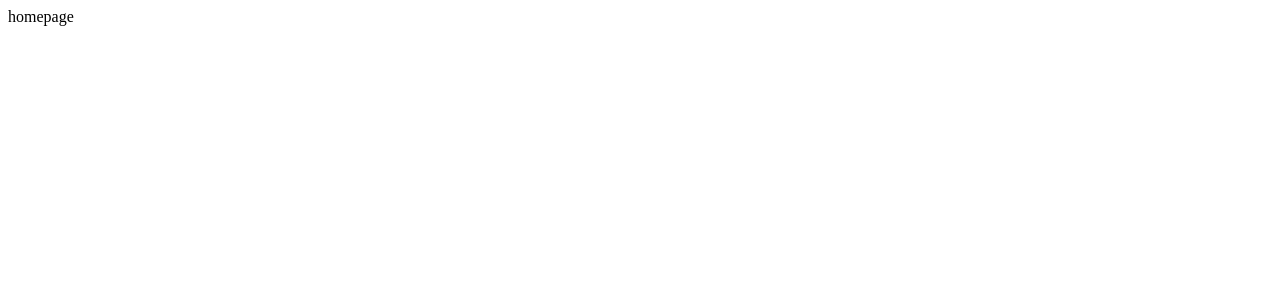
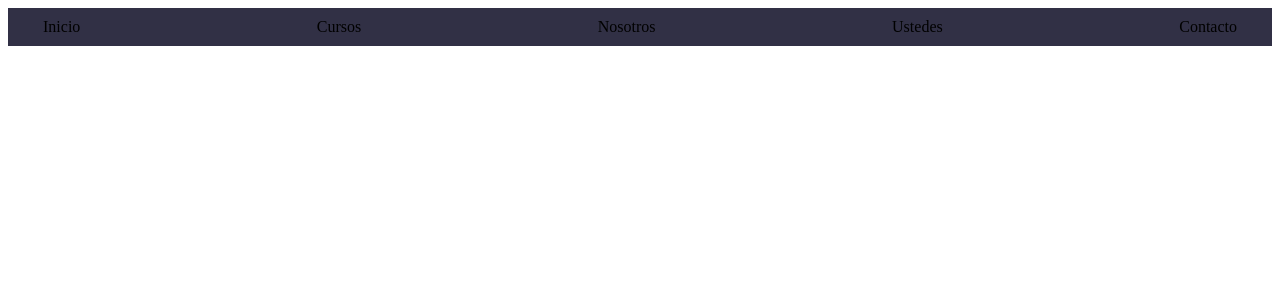
Before and after one commit to marcosgallardi/E-COMMERCE-FRONT, a React (Vite) app in the folder e-commerce/: page / in a window 1280 px wide. Shown: the top 300 px of the page. Built offline with nearby package versions, Linux system fonts and the light colour scheme.

Commit message:
avanzando en front

```diff
--- a/e-commerce/src/App.tsx
+++ b/e-commerce/src/App.tsx
@@ -1,4 +1,4 @@
-import React from 'react'
+
 import { Homepage } from './pages/homepage/homepage'
 
 function App() {
--- a/e-commerce/src/components/navbar/ItemNavbar.tsx
+++ b/e-commerce/src/components/navbar/ItemNavbar.tsx
@@ -1,7 +1,12 @@
-import React from 'react'
+import { Link } from 'react-router-dom'
+import "../navbar/Navbar.css"
 
-export const ItemNavbar = () => {
+export const ItemNavbar = ({ name, link }: any) => {
   return (
-    <div>ItemNavbar</div>
+
+    <>
+
+      <Link to={link} className="nav-link"> {name}</Link>
+    </>
   )
 }
--- a/e-commerce/src/components/navbar/Navbar.css
+++ b/e-commerce/src/components/navbar/Navbar.css
@@ -0,0 +1,14 @@
+.nav-link {
+    text-decoration: none;
+    color: black;
+    margin: 0 15px;
+}
+
+.navbar {
+    display: flex;
+    align-items: center;
+    justify-content: space-between;
+    background-color: #313045;
+    padding: 10px 20px;
+
+}
--- a/e-commerce/src/components/navbar/Navbar.tsx
+++ b/e-commerce/src/components/navbar/Navbar.tsx
@@ -1,7 +1,13 @@
-import React from 'react'
+import { ItemNavbar } from './ItemNavbar'
 
 export const Navbar = () => {
   return (
-    <div>Navbar</div>
+    <div className='navbar'>
+      <ItemNavbar name="Inicio" link="/" />
+      <ItemNavbar name="Cursos" link="/cursos" />
+      <ItemNavbar name="Nosotros" link="/nosotros" />
+      <ItemNavbar name="Ustedes" link="/ustedes" />
+      <ItemNavbar name="Contacto" link="/contacto" />
+    </div>
   )
 }
--- a/e-commerce/src/components/navbar/SearchBar.tsx
+++ b/e-commerce/src/components/navbar/SearchBar.tsx
@@ -1,4 +1,3 @@
-import React from 'react'
 
 export const SearchBar = () => {
     return (
--- a/e-commerce/src/main.tsx
+++ b/e-commerce/src/main.tsx
@@ -1,7 +1,7 @@
 import { StrictMode } from 'react'
 import { createRoot } from 'react-dom/client'
 import { BrowserRouter } from "react-router-dom";
-import './index.css'
+
 import App from './App.tsx'
 
 createRoot(document.getElementById('root')!).render(
--- a/e-commerce/src/pages/homepage/homepage.tsx
+++ b/e-commerce/src/pages/homepage/homepage.tsx
@@ -1,7 +1,9 @@
-import React from 'react'
+import { Navbar } from '../../components/navbar/Navbar'
 
 export const Homepage = () => {
     return (
-        <div>homepage</div>
+        <>
+            <Navbar />
+        </>
     )
 }
```
Also changed, not shown: e-commerce/src/App.css (deleted), e-commerce/src/index.css (deleted).
